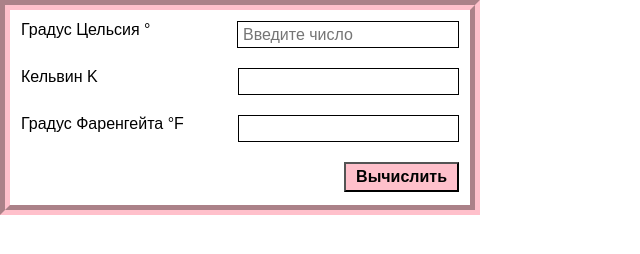
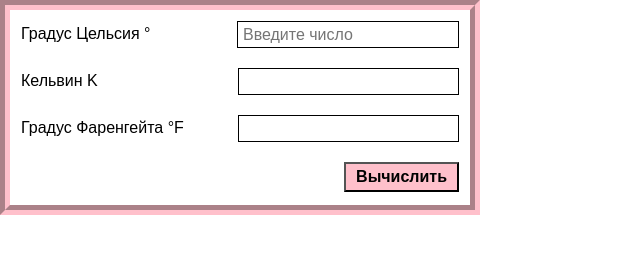
Before and after one commit to tonyavoropaeva/WebCourse2024, a plain HTML site: page TemperatureConversion/index.html in a window 1280 px wide. Shown: the full height of the page, 0-640 px from the left. Drawn offline with Linux system fonts and the light colour scheme.

Commit message:
выполнила задачу TemperatureConversion

```diff
--- a/TemperatureConversion/index.html
+++ b/TemperatureConversion/index.html
@@ -17,11 +17,11 @@
                type="number" step="0.01">
     </div>
     <div class="form-group">
-        <label for="kelvin-output" class="form-label">Кельвин K</label>
+        <div for="kelvin-output" class="form-label">Кельвин K</div>
         <output class="form-field" id="kelvin-output"></output>
     </div>
     <div class="form-group">
-        <label for="fahrenheit-output" class="form-label">Градус Фаренгейта °F</label>
+        <div for="fahrenheit-output" class="form-label">Градус Фаренгейта °F</div>
         <output class="form-field" id="fahrenheit-output"></output>
     </div>
     <div class="position-right">
--- a/TemperatureConversion/style.css
+++ b/TemperatureConversion/style.css
@@ -15,7 +15,6 @@ body {
 
 .form-field {
     padding-left: 6px;
-    padding-top: 3px;
     border: 1px solid #000;
 }
 
@@ -30,6 +29,7 @@ body {
     display: inline-block;
     width: 100%;
     height: 27px;
+    padding-top: 4px;
 }
 
 .button {
```
